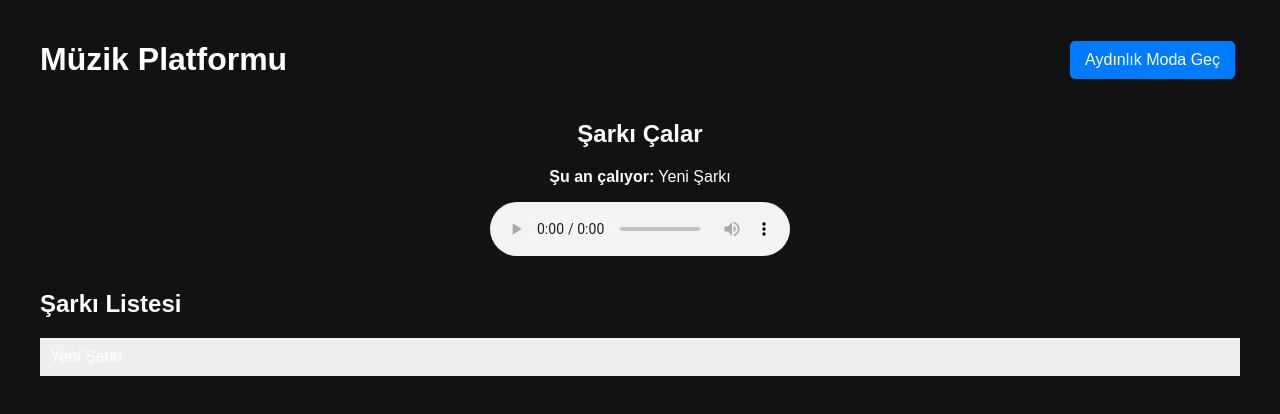
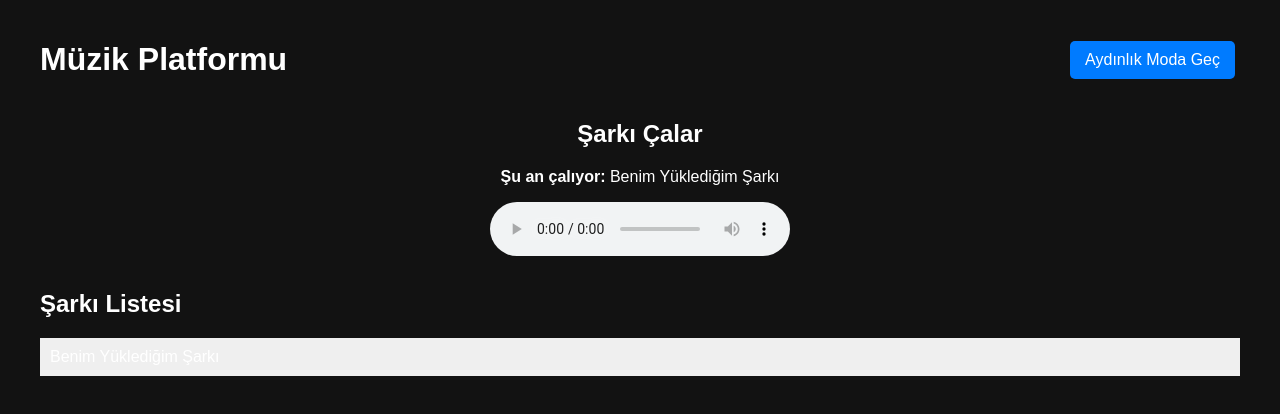
Before and after one commit to manugb09/deneme, a plain HTML site: page index.html in a window 1280 px wide. Drawn offline with Linux system fonts and the light colour scheme.

Commit message:
Update index.html

```diff
--- a/index.html
+++ b/index.html
@@ -26,8 +26,9 @@
             <section class="playlist">
                 <h2>Şarkı Listesi</h2>
                 <ul id="song-list">
+                    <!-- Eski şarkılar kaldırıldı -->
                     <li data-src="https://drive.google.com/uc?export=download&id=1vh5FHUhQvkaxZlXJx--tDMF8PVKqrC2P" class="song-item">
-                        Yeni Şarkı
+                        Benim Yüklediğim Şarkı
                     </li>
                 </ul>
             </section>
```
